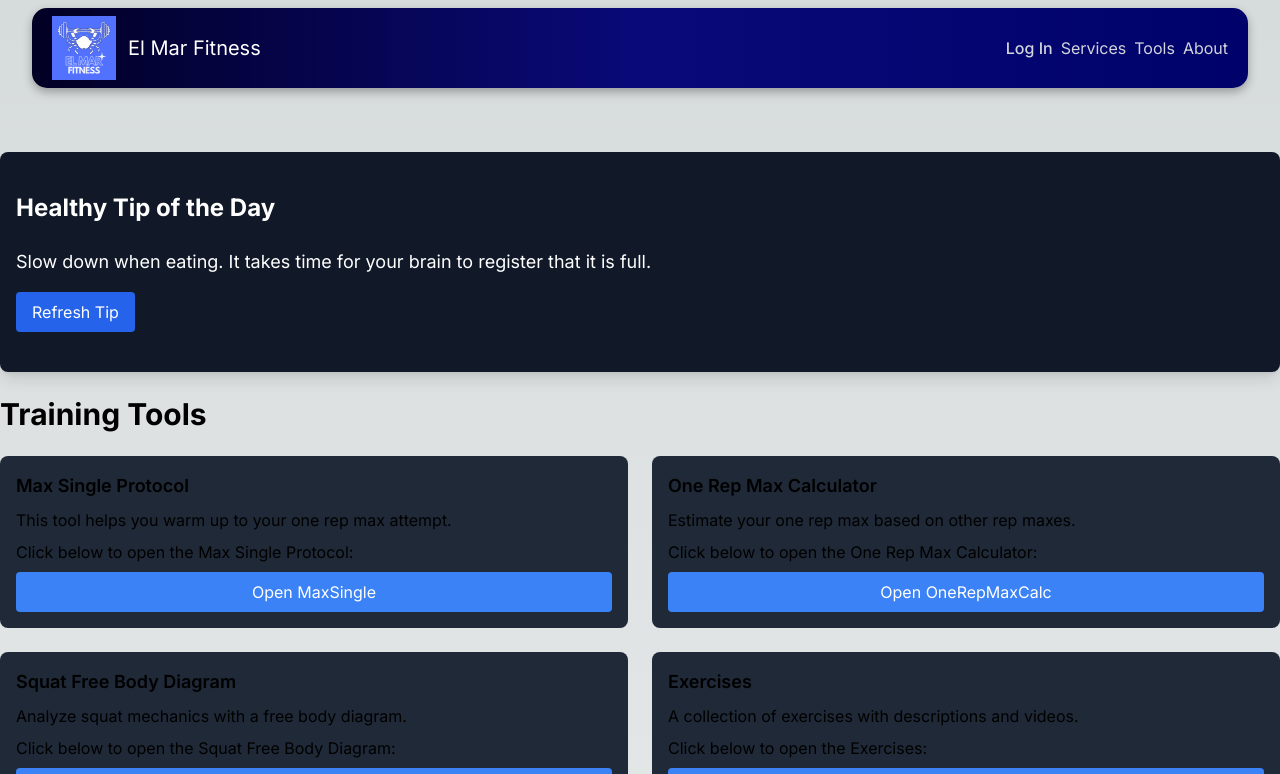
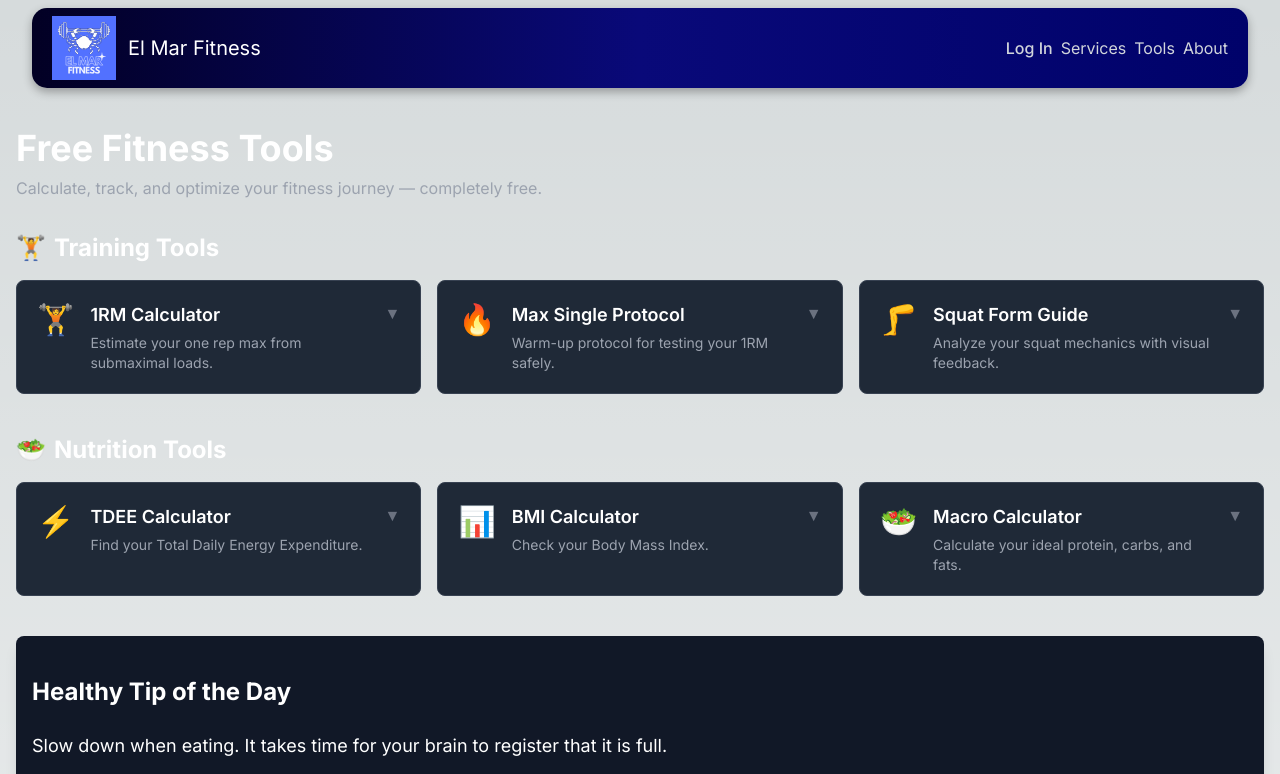
Before and after one commit to miguelaram2016/nextjs-emf, a Next.js app: page /tools in a window 1280 px wide. Shown: the top 774 px of the page. Built offline with nearby package versions, Linux system fonts and the light colour scheme.

Commit message:
Improve tools page: organized by category, better cards with icons, cleaner UI

```diff
--- a/src/app/tools/Tools.jsx
+++ b/src/app/tools/Tools.jsx
@@ -1,61 +1,26 @@
 "use client"
-import { useState, useRef } from 'react';
+import { useState } from 'react';
 import { MaxSingle, OneRepMaxCalc } from './workoutUtils';
 import SquatFreeBody  from './SquatFreeBody';
 import { MacronutrientCalc, BMICalculator, TDEECalc, HealthyTips } from './nutritionUtils/';
 
+const trainingTools = [
+  { id: 'OneRepMaxCalc', title: '1RM Calculator', description: 'Estimate your one rep max from submaximal loads.', icon: '🏋️' },
+  { id: 'MaxSingle', title: 'Max Single Protocol', description: 'Warm-up protocol for testing your 1RM safely.', icon: '🔥' },
+  { id: 'SquatFreeBody', title: 'Squat Form Guide', description: 'Analyze your squat mechanics with visual feedback.', icon: '🦵' },
+];
+
+const nutritionTools = [
+  { id: 'TDEECalc', title: 'TDEE Calculator', description: 'Find your Total Daily Energy Expenditure.', icon: '⚡' },
+  { id: 'BMICalculator', title: 'BMI Calculator', description: 'Check your Body Mass Index.', icon: '📊' },
+  { id: 'MacronutrientCalc', title: 'Macro Calculator', description: 'Calculate your ideal protein, carbs, and fats.', icon: '🥗' },
+];
+
 const Tools = () => {
   const [expandedTool, setExpandedTool] = useState(null);
-  const toolContainerRef = useRef(null);
 
-  const toolDescriptions = {
-    MaxSingle: {
-      title: 'Max Single Protocol',
-      description: 'This tool helps you warm up to your one rep max attempt.'
-    },
-    OneRepMaxCalc: {
-      title: 'One Rep Max Calculator',
-      description: 'Estimate your one rep max based on other rep maxes.'
-    },
-    SquatFreeBody: {
-      title: 'Squat Free Body Diagram',
-      description: 'Analyze squat mechanics with a free body diagram.'
-    },
-    Exercises: {
-      title: 'Exercises',
-      description: 'A collection of exercises with descriptions and videos.'
-    },
-    TDEECalc: {
-      title: 'TDEE Calculator',
-      description: 'Estimate your Total Daily Energy Expenditure (TDEE).'
-    },
-    BMICalculator: {
-      title: 'BMI Calculator',
-      description: 'Calculate your Body Mass Index (BMI).'
-    },
-    MacronutrientCalc: {
-      title: 'Macronutrient Calculator',
-      description: 'Calculate recommended macronutrient distribution.'
-    }
-  };
-
-  const handleToolClick = (toolName) => {
-    setExpandedTool(expandedTool === toolName ? null : toolName);
-  };
-
-  const renderToolDescription = (toolName) => {
-    const tool = toolDescriptions[toolName];
-    return (
-      <>
-        <h3 className="text-lg font-semibold mb-2">{tool.title}</h3>
-        <p className="mb-2">{tool.description}</p>
-        <p className="mb-2">Click below to {expandedTool === toolName ? 'close' : 'open'} the {tool.title}:</p>
-      </>
-    );
-  };
-
-  const renderToolComponent = (toolName) => {
-    switch (toolName) {
+  const renderToolComponent = (toolId) => {
+    switch (toolId) {
       case 'MaxSingle':
         return <MaxSingle />;
       case 'OneRepMaxCalc':
@@ -73,27 +38,62 @@ const Tools = () => {
     }
   };
 
+  const ToolCard = ({ tool, index }) => (
+    <div
+      className="bg-gray-800 p-5 rounded-lg hover:bg-gray-750 transition-all duration-300 cursor-pointer border border-gray-700 hover:border-blue-500"
+      onClick={() => setExpandedTool(expandedTool === tool.id ? null : tool.id)}
+    >
+      <div className="flex items-start gap-4">
+        <span className="text-3xl">{tool.icon}</span>
+        <div className="flex-1">
+          <h3 className="text-lg font-semibold text-white mb-1">{tool.title}</h3>
+          <p className="text-gray-400 text-sm">{tool.description}</p>
+        </div>
+        <span className={`text-gray-500 transition-transform ${expandedTool === tool.id ? 'rotate-180' : ''}`}>
+          ▼
+        </span>
+      </div>
+      {expandedTool === tool.id && (
+        <div className="mt-4 pt-4 border-t border-gray-700 animate-fadeIn">
+          {renderToolComponent(tool.id)}
+        </div>
+      )}
+    </div>
+  );
+
   return (
-    <div className="container mx-auto py-10">
-      <HealthyTips />
-      <h1 className="text-3xl font-bold mb-6">Training Tools</h1>
-      <div className="grid grid-cols-1 md:grid-cols-2 gap-6">
-        {Object.keys(toolDescriptions).map(toolName => (
-          <div key={toolName} className="flex flex-col bg-gray-800 p-4 rounded-lg">
-            {renderToolDescription(toolName)}
-            <button
-              className="bg-blue-500 hover:bg-blue-600 text-white px-4 py-2 rounded focus:outline-none"
-              onClick={() => handleToolClick(toolName)}
-            >
-              {expandedTool === toolName ? `Close ${toolName}` : `Open ${toolName}`}
-            </button>
-          </div>
-        ))}
-      </div>
+    <div className="container mx-auto py-10 px-4">
+      <h1 className="text-4xl font-bold text-white mb-2">Free Fitness Tools</h1>
+      <p className="text-gray-400 mb-8">Calculate, track, and optimize your fitness journey — completely free.</p>
 
-      <div ref={toolContainerRef}>
-        {expandedTool && renderToolComponent(expandedTool)}
-      </div>
+      {/* Training Tools Section */}
+      <section className="mb-10">
+        <h2 className="text-2xl font-bold text-white mb-4 flex items-center gap-2">
+          <span>🏋️</span> Training Tools
+        </h2>
+        <div className="grid grid-cols-1 md:grid-cols-2 lg:grid-cols-3 gap-4">
+          {trainingTools.map((tool, index) => (
+            <ToolCard key={tool.id} tool={tool} index={index} />
+          ))}
+        </div>
+      </section>
+
+      {/* Nutrition Tools Section */}
+      <section className="mb-10">
+        <h2 className="text-2xl font-bold text-white mb-4 flex items-center gap-2">
+          <span>🥗</span> Nutrition Tools
+        </h2>
+        <div className="grid grid-cols-1 md:grid-cols-2 lg:grid-cols-3 gap-4">
+          {nutritionTools.map((tool, index) => (
+            <ToolCard key={tool.id} tool={tool} index={index} />
+          ))}
+        </div>
+      </section>
+
+      {/* Healthy Tips */}
+      <section>
+        <HealthyTips />
+      </section>
     </div>
   );
 };
```
